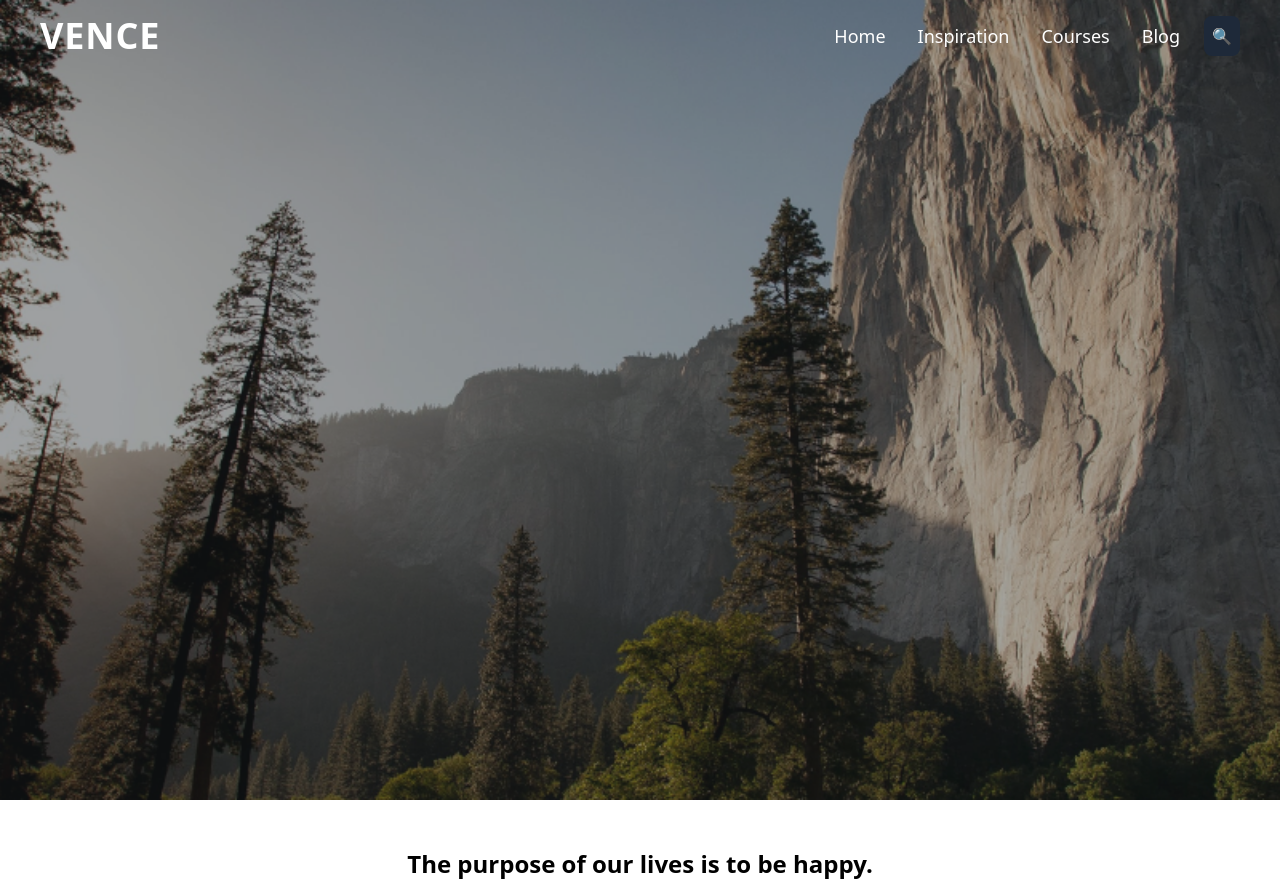
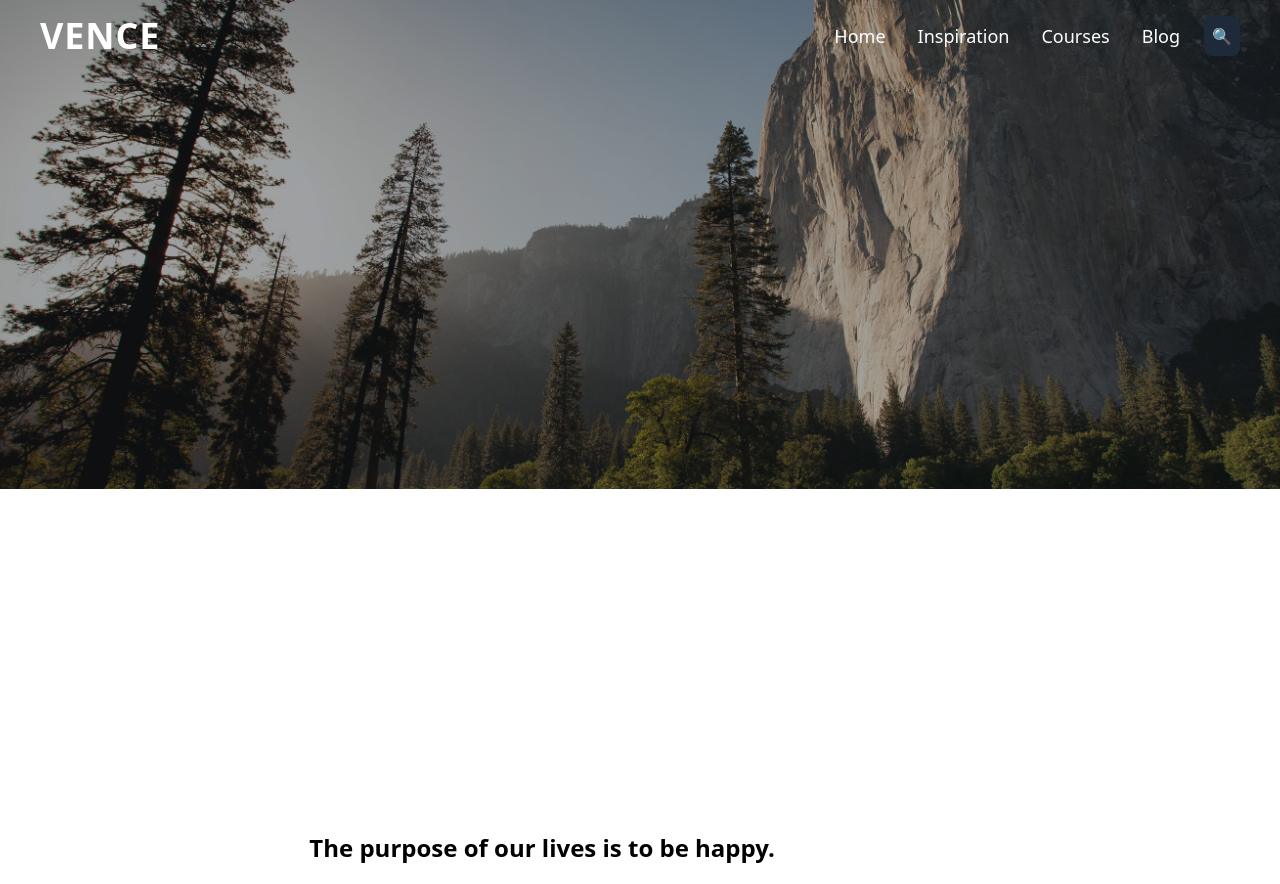
Before and after one commit to karinaveszeli/web-project, a React (Vite) app: page / in a window 1280 px wide. Shown: the top 884 px of the page. Built offline with nearby package versions, Linux system fonts and the light colour scheme.

Commit message:
Header upgrade

```diff
--- a/src/App.jsx
+++ b/src/App.jsx
@@ -5,10 +5,10 @@ const App = () => {
   return (
     <div>
        <Header />
-       <main className="p-8 w-[56.666%] mx-auto">
-        <h1 className="text-2xl font-bold text-center mb-4">The purpose of our lives is to be happy.</h1>
+       <main className="p-8 w-[56.666%] mx-auto justify-start">
+        <h1 className="text-2xl font-bold  mb-4">The purpose of our lives is to be happy.</h1>
 
-        <p className="text-[#6C757D] text-[14px] leading-[25px] font-normal font-[Poppins] ">
+        <p className="text-[#6C757D] text-[14px] leading-[25px] font-normal font-[Poppins]  ">
           Quickly monetize synergistic portals via efficient e-commerce. Phosfluorescently reinvent frictionless
           intellectual capital vis-a-vis an expanded array of niches. Efficiently provide access to interactive scenarios
           vis-a-vis bleeding-edge value. Energistically maximize premium meta-services and multifunctional collaboration
--- a/src/components/Header.jsx
+++ b/src/components/Header.jsx
@@ -3,9 +3,17 @@ import NavBar from "./NavBar";
 
 const Header = () => {
   return (
-    <div className="min-h-screen mb-4 bg-cover bg-center flex
-    items-center w-full overflow-hidden "
-    style={{backgroundImage: "url('/header_img.png')"}} id='Header'>
+
+    <div
+    className="relative min-h-screen w-full bg-cover bg-center"
+    style={{
+      backgroundImage: "url('/header_img.png')",
+      backgroundSize: "110% ",
+      backgroundRepeat: "no-repeat",
+    backgroundPosition: "top",
+    }}
+    id="Header"
+  >
 
     <NavBar/>
 
--- a/src/components/Navbar.jsx
+++ b/src/components/Navbar.jsx
@@ -7,7 +7,7 @@ const NavBar = () => {
     <h1 className="text-3xl md:text-4xl font-bold tracking-wide">VENCE</h1>
 
 
-    <ul className="ml-auto flex gap-8 text-lg">
+    <ul className="ml-auto flex gap-8 text-lg font-normal">
       <li><a href="#" className="hover:text-gray-300">Home</a></li>
       <li><a href="#" className="hover:text-gray-300">Inspiration</a></li>
       <li><a href="#" className="hover:text-gray-300">Courses</a></li>
```
